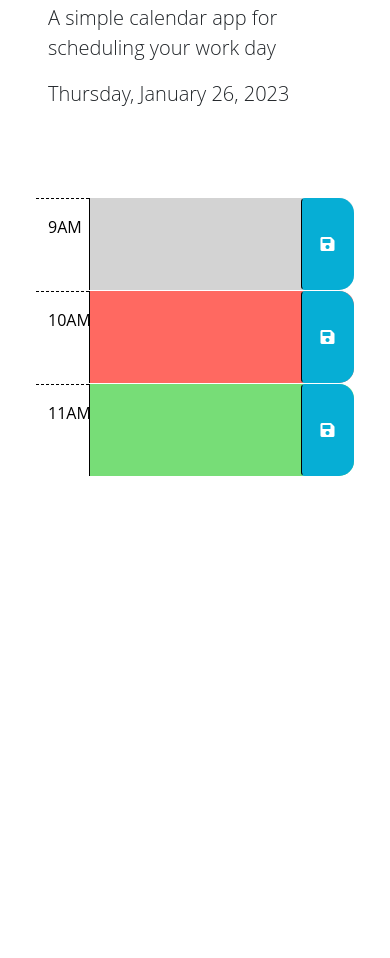
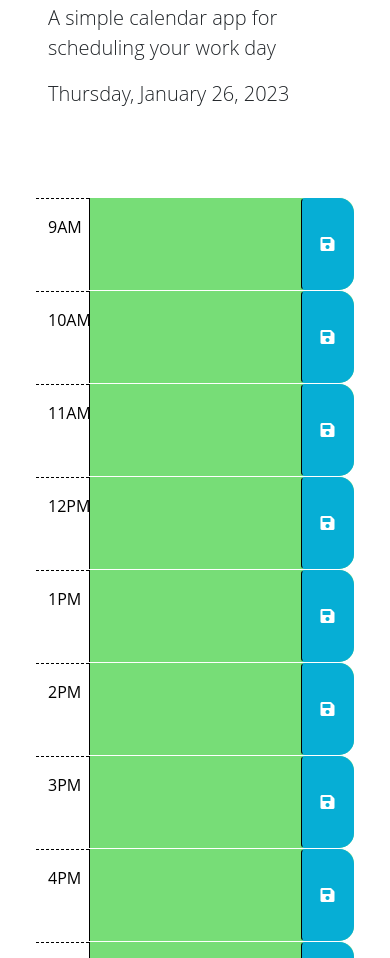
Before and after one commit to sarnoire/Sarah-Work-Day-Schedular, a plain HTML site: page Develop/index.html in a window 390 px wide. Shown: the part 142-1100 px from the top of the page. Before the commit the page ends 844 px from the top, so only its background shows below. Drawn offline with nearby package versions, Linux system fonts and the light colour scheme.

Commit message:
Updates to HTML & JS
Updates to the index.html and script.js files

```diff
--- a/Develop/index.html
+++ b/Develop/index.html
@@ -20,7 +20,7 @@
       href="https://fonts.googleapis.com/css2?family=Fira+Sans:wght@400;700&display=swap"
       rel="stylesheet"
     />
-    <link rel="stylesheet" href="style.css" />
+    <link rel="stylesheet" href="./style.css" />
     <title>Work Day Scheduler</title>
   </head>
 
@@ -34,7 +34,7 @@
       <!-- Use class for "past", "present", and "future" to apply styles to the time-block divs accordingly. The javascript will need to do this by adding/removing these classes on each div by comparing the hour in the id to the current hour. The html provided below is meant to be an example demonstrating how the css provided can be leveraged to create the desired layout and colors. The html below should be removed or updated in the finished product. Remember to delete this comment once the code is implemented.-->
 
       <!-- Example of a past time block. The "past" class adds a gray background color. -->
-      <div id="hour-9" class="row time-block past">
+      <div id="hour-9" class="row time-block">
         <div class="col-2 col-md-1 hour text-center py-3">9AM</div>
         <textarea class="col-8 col-md-10 description" rows="3"> </textarea>
         <button class="btn saveBtn col-2 col-md-1" aria-label="save">
@@ -43,7 +43,7 @@
       </div>
 
       <!-- Example of a present time block. The "present" class adds a red background color. -->
-      <div id="hour-10" class="row time-block present">
+      <div id="hour-10" class="row time-block">
         <div class="col-2 col-md-1 hour text-center py-3">10AM</div>
         <textarea class="col-8 col-md-10 description" rows="3"> </textarea>
         <button class="btn saveBtn col-2 col-md-1" aria-label="save">
@@ -52,8 +52,56 @@
       </div>
 
       <!-- Example of a future time block. The "future" class adds a green background color. -->
-      <div id="hour-11" class="row time-block future">
+      <div id="hour-11" class="row time-block">
         <div class="col-2 col-md-1 hour text-center py-3">11AM</div>
+        <textarea class="col-8 col-md-10 description" rows="3"> </textarea>
+        <button class="btn saveBtn col-2 col-md-1" aria-label="save">
+          <i class="fas fa-save" aria-hidden="true"></i>
+        </button>
+      </div>
+
+      <div id="hour-12" class="row time-block">
+        <div class="col-2 col-md-1 hour text-center py-3">12PM</div>
+        <textarea class="col-8 col-md-10 description" rows="3"> </textarea>
+        <button class="btn saveBtn col-2 col-md-1" aria-label="save">
+          <i class="fas fa-save" aria-hidden="true"></i>
+        </button>
+      </div>
+
+      <div id="hour-13" class="row time-block">
+        <div class="col-2 col-md-1 hour text-center py-3">1PM</div>
+        <textarea class="col-8 col-md-10 description" rows="3"> </textarea>
+        <button class="btn saveBtn col-2 col-md-1" aria-label="save">
+          <i class="fas fa-save" aria-hidden="true"></i>
+        </button>
+      </div>
+
+      <div id="hour-14" class="row time-block">
+        <div class="col-2 col-md-1 hour text-center py-3">2PM</div>
+        <textarea class="col-8 col-md-10 description" rows="3"> </textarea>
+        <button class="btn saveBtn col-2 col-md-1" aria-label="save">
+          <i class="fas fa-save" aria-hidden="true"></i>
+        </button>
+      </div>
+
+      <div id="hour-15" class="row time-block">
+        <div class="col-2 col-md-1 hour text-center py-3">3PM</div>
+        <textarea class="col-8 col-md-10 description" rows="3"> </textarea>
+        <button class="btn saveBtn col-2 col-md-1" aria-label="save">
+          <i class="fas fa-save" aria-hidden="true"></i>
+        </button>
+      </div>
+
+      <div id="hour-16" class="row time-block">
+        <div class="col-2 col-md-1 hour text-center py-3">4PM</div>
+        <textarea class="col-8 col-md-10 description" rows="3"> </textarea>
+        <button class="btn saveBtn col-2 col-md-1" aria-label="save">
+          <i class="fas fa-save" aria-hidden="true"></i>
+        </button>
+      </div>
+
+      <div id="hour-17" class="row time-block">
+        <div class="col-2 col-md-1 hour text-center py-3">5PM</div>
         <textarea class="col-8 col-md-10 description" rows="3"> </textarea>
         <button class="btn saveBtn col-2 col-md-1" aria-label="save">
           <i class="fas fa-save" aria-hidden="true"></i>
@@ -62,13 +110,7 @@
     </div>
 
     <!--Start of all the script lines-->
-    <script src="https://cdn.jsdelivr.net/npm/dayjs@1/dayjs.min.js"></script>
-
-    <script src="https://cdn.jsdelivr.net/npm/dayjs@1/plugin/utc.js"></script>
-
-    <script>dayjs.extend(window.dayjs_plugin_utc)</script>
-
-    <script src="https://cdnjs.cloudflare.com/ajax/libs/jquery/3.2.1/jquery.min.js"></script>
+    <script src="https://code.jquery.com/jquery-3.4.1.min.js"></script>
 
     <script src="https://cdn.jsdelivr.net/npm/dayjs@1.11.3/dayjs.min.js"
     integrity="sha256-iu/zLUB+QgISXBLCW/mcDi/rnf4m4uEDO0wauy76x7U="
--- a/Develop/script.js
+++ b/Develop/script.js
@@ -1,48 +1,45 @@
-// Wrap all code that interacts with the DOM in a call to jQuery to ensure that
-// the code isn't run until the browser has finished rendering all the elements
-// in the html.
-
-$(function () {
-        // GIVEN I am using a daily planner to create a schedule
-        // STEP ONE: WHEN (user) I open the planner
-        // THEN (developer) the current day is displayed at the top of the calendar
-
+$(document).ready(function () {
   $("#currentDay").text(dayjs().format("dddd, MMMM D, YYYY"));
 
+  //creating an on click event listener
+  $(".saveBtn").on("click", function(){
+      var time = $(this).parent().attr("id")
+      var value = $(this).siblings(".description").val()
 
-        // STEP TWO: WHEN (user) I scroll down
-        // THEN (developer) I am presented with timeblocks for standard business hours
+      localStorage.setItem(time, value)
+  });
 
-        // STEP THREE: WHEN (user)  I view the timeblocks for that day
-        // THEN (developer) each timeblock is color coded to indicate whether it is in the past, present, or future
 
-        // STEP FOUR: WHEN (user) I click into a timeblock
-        // THEN (developer) I can enter an event
+  function updateTheHour (){
+      var currentHour = dayjs().hour()
 
-        // STEP FIVE: WHEN (user) I click the save button for that timeblock
-        // THEN (developer) the text for that event is saved in local storage
+      $(".time-block").each(function(){
+            var timeBlockHour = parseInt($(this).attr('id').split('-')[1]);
 
-        // STEP SIX: WHEN (user) I refresh the page
-        // THEN (developer) the saved events persist
+            if (timeBlockHour < currentHour){
+                  $(this).addClass("past")
+            } else if (timeBlockHour === currentHour){
+                  $(this).removeClass("past")
+                  $(this).addClass("present")
+            } else if (timeBlockHour > currentHour){
+                  $(this).removeClass("past")
+                  $(this).removeClass("present")
+                  $(this).addClass("future")
+            }
+      })};
+
+      updateTheHour();
+
+      setInterval(updateTheHour, 15000);
+
+      $("#hour-09 .description").val(localStorage.getItem("hour-09"));
+      $("#hour-10 .description").val(localStorage.getItem("hour-10"));
+      $("#hour-11 .description").val(localStorage.getItem("hour-11"));
+      $("#hour-12 .description").val(localStorage.getItem("hour-12"));
+      $("#hour-13 .description").val(localStorage.getItem("hour-13"));
+      $("#hour-14 .description").val(localStorage.getItem("hour-14"));
+      $("#hour-15 .description").val(localStorage.getItem("hour-15"));
+      $("#hour-16 .description").val(localStorage.getItem("hour-16"));
+      $("#hour-17 .description").val(localStorage.getItem("hour-17"));
 
 });
-
-
-  // HINTS: Add a listener for click events on the save button. This code should
-  // use the id in the containing time-block as a key to save the user input in
-  // local storage. HINT: What does `this` reference in the click listener
-  // function? How can DOM traversal be used to get the "hour-x" id of the
-  // time-block containing the button that was clicked? How might the id be
-  // useful when saving the description in local storage?
-  //
-  // TODO: Add code to apply the past, present, or future class to each time
-  // block by comparing the id to the current hour. HINTS: How can the id
-  // attribute of each time-block be used to conditionally add or remove the
-  // past, present, and future classes? How can Day.js be used to get the
-  // current hour in 24-hour time?
-  //
-  // TODO: Add code to get any user input that was saved in localStorage and set
-  // the values of the corresponding textarea elements. HINT: How can the id
-  // attribute of each time-block be used to do this?
-  //
-  // TODO: Add code to display the current date in the header of the page.
```
